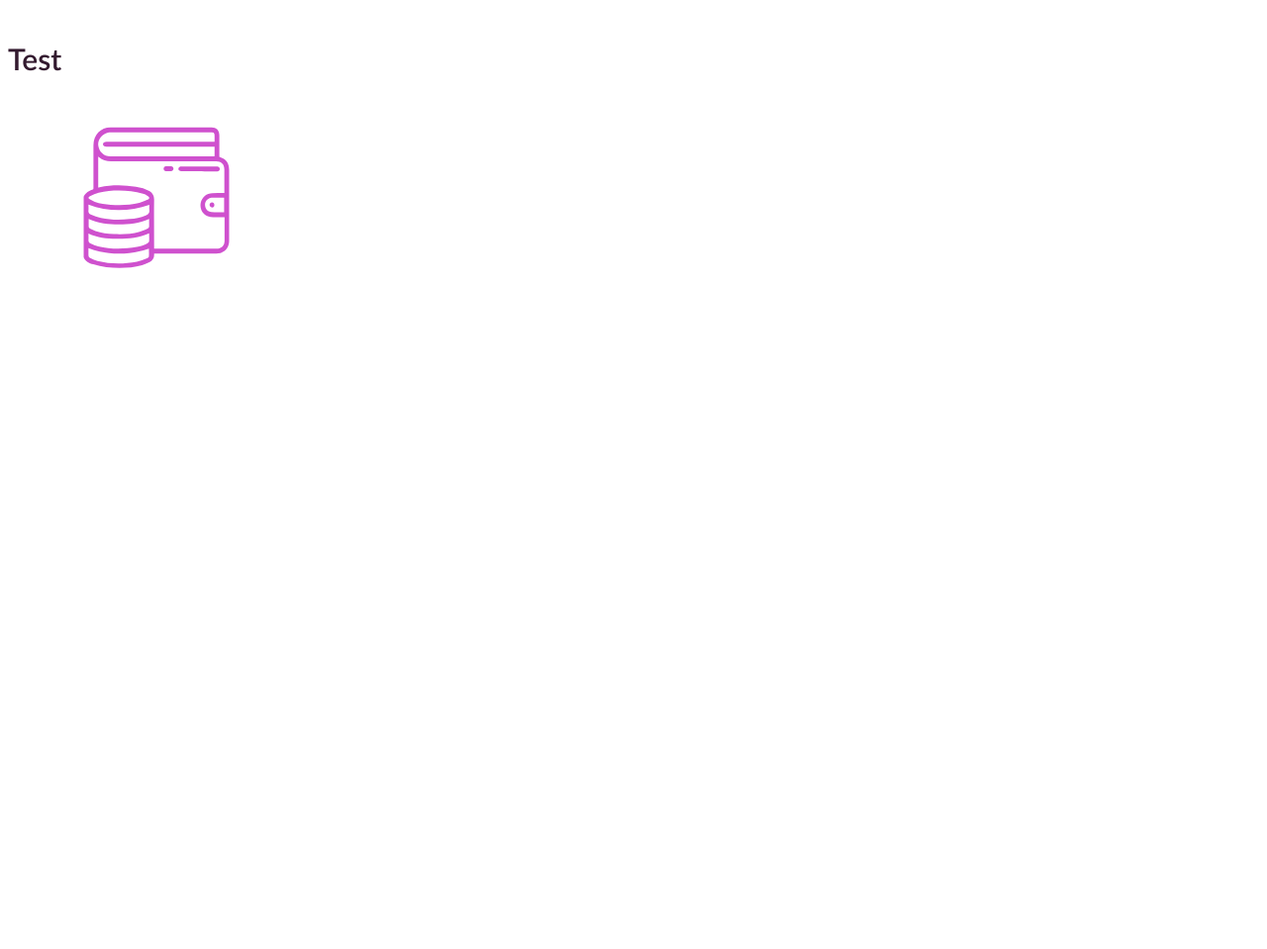
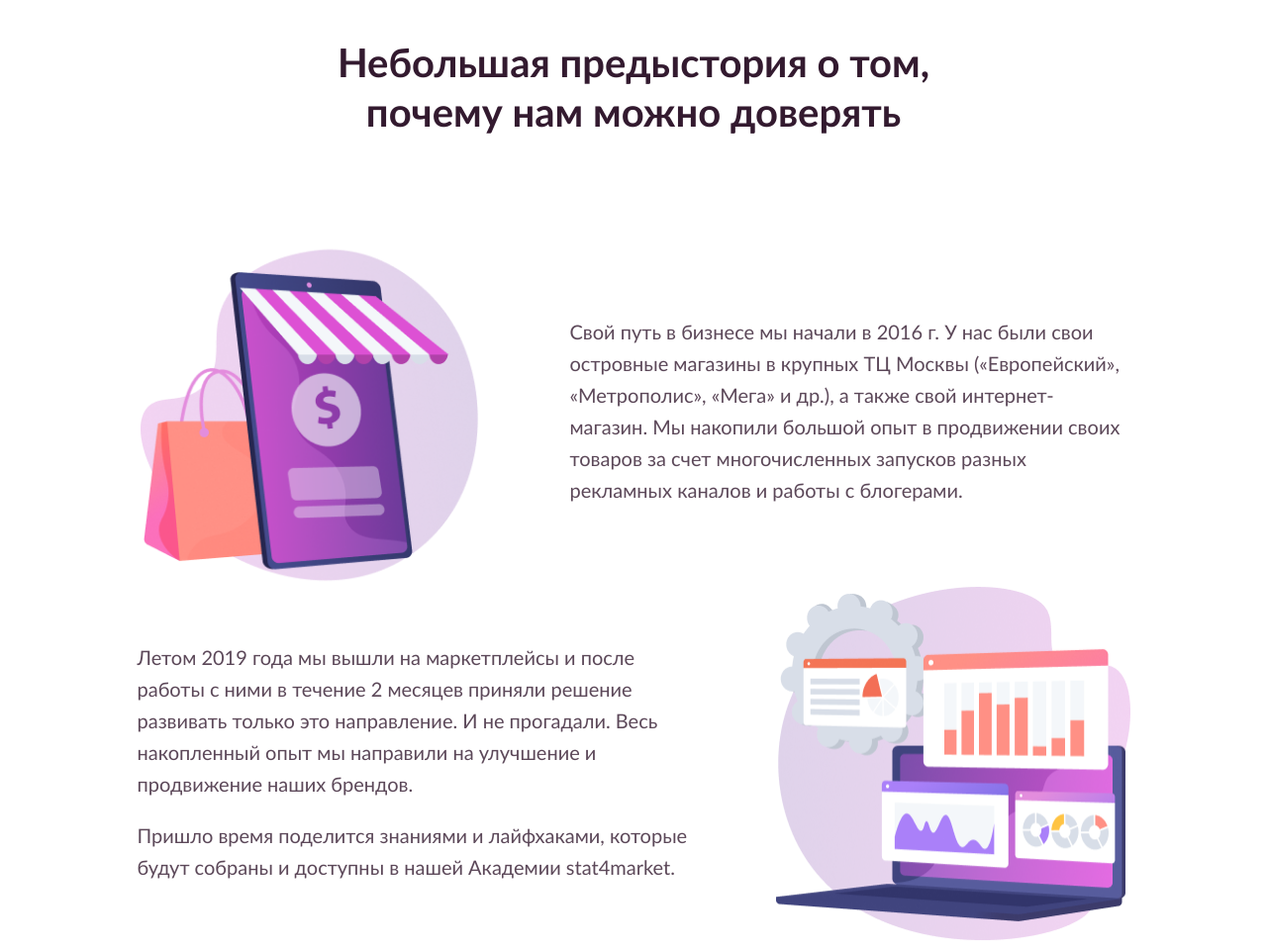
Before and after one commit to AhmedLamkov/stat4market, a website built with webpack: page index.html in a window 1280 px wide. Shown: the whole page at 99% size. Before the commit the page ends 800 px from the top, so only its background shows below. Built offline with nearby package versions, Linux system fonts and the light colour scheme.

Commit message:
add history block

```diff
--- a/index.html
+++ b/index.html
@@ -7,9 +7,32 @@
   <title>Stat4Market</title>
 </head>
 <body>
-  <h4>Test</h4>
-  <svg>
-    <use xlink:href="#wallet" />
-  </svg>
+  <div class="container">
+    <div class="history">
+      <h2 class="history__title">Небольшая предыстория о том, почему нам можно доверять</h2>
+      <div class="history__block">
+        <div class="history__shop-image"></div>
+        <div class="history__text">
+          <p>
+            Свой путь в бизнесе мы начали в 2016 г. У нас были свои островные магазины в крупных ТЦ Москвы («Европейский», «Метрополис», «Мега» и др.), а также свой интернет-магазин. Мы накопили большой опыт в продвижении своих товаров за счет многочисленных запусков разных рекламных каналов и работы с блогерами.
+          </p>
+        </div>
+      </div>
+      <div class="history__block history__block--reverse">
+        <div class="history__laptop-image"></div>
+        <div class="history__text">
+          <p>
+            Летом 2019 года мы вышли на маркетплейсы и после работы с ними в течение 2 месяцев приняли решение развивать только это направление. И не прогадали. Весь накопленный опыт мы направили на улучшение и продвижение наших брендов.
+          </p>
+          <p>
+            Пришло время поделится знаниями и лайфхаками, которые будут собраны и доступны в нашей Академии stat4market.
+          </p>
+        </div>
+      </div>
+    </div>
+    <!-- <svg>
+      <use xlink:href="#wallet" />
+    </svg> -->
+  </div>
 </body>
 </html>
--- a/src/scss/fonts.scss
+++ b/src/scss/_fonts.scss
@@ -1,4 +1,4 @@
-@import 'mixins.scss';
+@use 'mixins' as mixins;
 
 @font-face {
   font-family: "Lato";
@@ -23,115 +23,115 @@
 
 body {
   font-family: "Lato", sans-serif;
-  @include font(25px, 160%);
+  @include mixins.font(25px, 160%);
   color: rgba(51, 26, 47, 0.8);
 }
 
 p.__font-small {
-  @include font(16px, 20px);
+  @include mixins.font(16px, 20px);
   color: rgba(51, 26, 47, 0.5);
 }
 
 h6 {
   font-weight: 600;
-  @include font(18px, 25px);
+  @include mixins.font(18px, 25px);
   color: #331A2F;
 }
 
 h5 {
   font-weight: 600;
-  @include font(24px, 150%);
+  @include mixins.font(24px, 150%);
   color: #331A2F;
 }
 
 h4 {
   font-weight: 600;
-  @include font(35px, 45px);
+  @include mixins.font(35px, 45px);
   color: #331A2F;
 }
 
 h3 {
   font-weight: 600;
-  @include font(42px, 55px);
+  @include mixins.font(42px, 55px);
   color: #331A2F;
 }
 
 h2 {
   font-weight: 700;
-  @include font(48px, 64px);
+  @include mixins.font(48px, 64px);
   color: #331A2F;
 }
 
 h1 {
   font-weight: 700;
-  @include font(56px, 80px);
+  @include mixins.font(56px, 80px);
   color: #000000;
 }
 
-@media screen and (max-width: 1280px) {
+@include mixins.tablet-landscape {
   body {
-    @include font(20px, 160%);
+    @include mixins.font(20px, 160%);
   }
 
   p.__font-small {
-    @include font(16px, 160%);
+    @include mixins.font(16px, 160%);
   }
 
   h6 {
-    @include font(16px, 150%);
+    @include mixins.font(16px, 150%);
   }
 
   h5 {
-    @include font(20px, 150%);
+    @include mixins.font(20px, 150%);
   }
 
   h4 {
-    @include font(30px, 45px);
+    @include mixins.font(30px, 45px);
   }
 
   h3 {
-    @include font(38px, 55px);
+    @include mixins.font(38px, 55px);
   }
 
   h2 {
-    @include font(40px, 50px);
+    @include mixins.font(40px, 50px);
   }
 
   h1 {
-    @include font(46px, 65px);
+    @include mixins.font(46px, 65px);
   }
 }
 
-@media screen and (max-width: 360px) {
+@include mixins.phone {
   body {
-    @include font(18px, 160%);
+    @include mixins.font(18px, 160%);
   }
 
   p.__font-small {
-    @include font(16px, 160%);
+    @include mixins.font(16px, 160%);
   }
 
   h6 {
-    @include font(16px, 150%);
+    @include mixins.font(16px, 150%);
   }
 
   h5 {
-    @include font(18px, 150%);
+    @include mixins.font(18px, 150%);
   }
 
   h4 {
-    @include font(20px, 150%);
+    @include mixins.font(20px, 150%);
   }
 
   h3 {
-    @include font(22px, 150%);
+    @include mixins.font(22px, 150%);
   }
 
   h2 {
-    @include font(24px, 150%);
+    @include mixins.font(24px, 150%);
   }
 
   h1 {
-    @include font(26px, 150%);
+    @include mixins.font(26px, 150%);
   }
 }
--- /dev/null
+++ b/src/scss/_mixins.scss
@@ -0,0 +1,20 @@
+@mixin font($size, $height) {
+  font-size: $size;
+  line-height: $height;
+}
+
+@mixin phone {
+  @media (max-width: 360px) { @content; }
+}
+@mixin tablet {
+  @media (max-width: 768px) { @content; }
+}
+@mixin tablet-only {
+  @media (max-width: 768px) and (min-width: 361px) { @content; }
+}
+@mixin tablet-landscape {
+  @media (max-width: 1280px) { @content; }
+}
+@mixin tablet-landscape-only {
+  @media (max-width: 1280px) and (min-width: 769px) { @content; }
+}
--- /dev/null
+++ b/src/scss/components/_history.scss
@@ -0,0 +1,108 @@
+@use '../mixins' as mixins;
+
+.history {
+  display: flex;
+  flex-direction: column;
+  align-items: center;
+
+  &__title {
+    max-width: 844px;
+    text-align: center;
+    margin-bottom: 100px;
+
+    @include mixins.tablet-landscape {
+      max-width: 652px;
+    }
+
+    @include mixins.tablet {
+      margin-bottom: 90px;
+    }
+
+    @include mixins.phone {
+      margin-bottom: 60px;
+    }
+  }
+
+  &__block {
+    display: flex;
+    align-items: center;
+    justify-content: space-between;
+    max-width: 100%;
+
+    &--reverse {
+      flex-direction: row-reverse;
+    }
+
+    @include mixins.phone {
+      flex-direction: column;
+    }
+  }
+
+  &__text {
+    max-width: 750px;
+
+    @include mixins.tablet-landscape {
+      max-width: 563px;
+    }
+    @include mixins.tablet {
+      max-width:428px;
+    }
+    @include mixins.phone {
+      margin-bottom: 22px;
+    }
+  }
+
+  &__shop-image {
+    width: 456px;
+    aspect-ratio: 1 / 1;
+    background-image: url(/src/img/shop_large.png);
+    background-size: contain;
+    background-repeat: no-repeat;
+    margin-right: 82px;
+
+    @include mixins.tablet-landscape-only {
+      width: 352px;
+      min-width: 270px;
+      background-image: url(/src/img/shop_medium.png);
+    }
+    @include mixins.tablet {
+      width: 270px;
+      min-width: 125px;
+      background-image: url(/src/img/shop_small.png);
+      margin-right:40px;
+    }
+    @include mixins.phone {
+      min-width: none;
+      max-width: 100%;
+      margin-right: 0;
+      margin-bottom: 17px;
+    }
+  }
+
+  &__laptop-image {
+    width: 474px;
+    aspect-ratio: 1 / 1;
+    background-image: url(/src/img/laptop_large.png);
+    background-size: contain;
+    background-repeat: no-repeat;
+    margin-left: 82px;
+
+    @include mixins.tablet-landscape-only {
+      width: 358px;
+      min-width: 270px;
+      background-image: url(/src/img/laptop_medium.png);
+    }
+    @include mixins.tablet {
+      width: 270px;
+      min-width: 125px;
+      background-image: url(/src/img/laptop_small.png);
+      margin-left: 40px;
+    }
+    @include mixins.phone {
+      min-width: none;
+      max-width: 100%;
+      margin-left: 0;
+      margin-bottom: 17px;
+    }
+  }
+}
--- /dev/null
+++ b/src/scss/components/_index.scss
@@ -0,0 +1 @@
+@use 'history';
--- a/src/scss/mixins.scss
+++ /dev/null
@@ -1,4 +0,0 @@
-@mixin font($size, $height) {
-  font-size: $size;
-  line-height: $height;
-}
```
Also changed, not shown: src/scss/main.scss (+5 -3 lines), src/css/main.css (deleted), src/img/laptop_large.png (added), src/img/laptop_medium.png (added), src/img/laptop_small.png (added), src/img/shop_large.png (added), src/img/shop_medium.png (added), src/img/shop_small.png (added), 1 other file.
